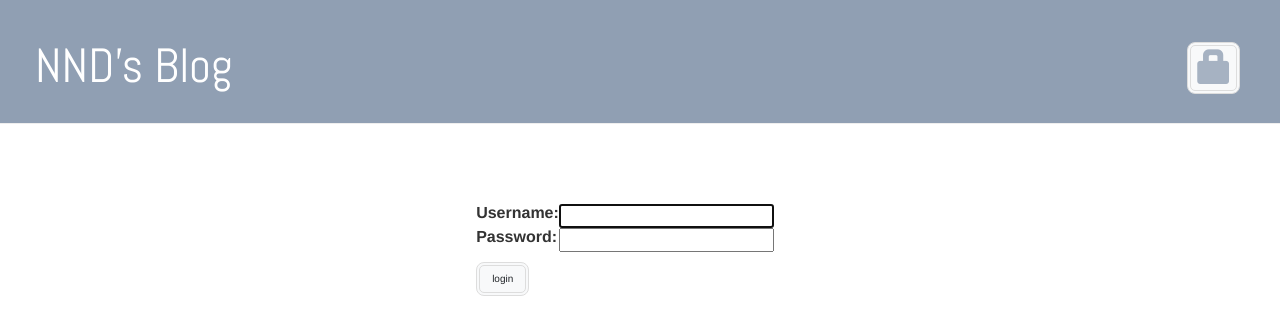
After one commit to NadiadO/my-first-blog, a Django app: page /accounts/login/ in a window 1280 px wide. The commit adds this page. Shown: the top 335 px of the page. Run offline with Django 3.2, Linux system fonts and the light colour scheme; some libraries are stand-ins or nearby versions.

Commit message:
Added security to the website. Login button added.

```diff
--- a/blog/static/css/blog.css
+++ b/blog/static/css/blog.css
@@ -44,7 +44,7 @@ body {
 }
 
 .top-menu, .top-menu:hover, .top-menu:visited {
-    float: left;
+    float: right;
     font-size: 26pt;
     margin-right: 20px;
     text-align:center;
@@ -133,10 +133,6 @@ body {
     float: right;
 }
 
-.barButtons {
-    float: right;
-}
-
 .btn-light {
     border: 4px #DDDDDD;
     border-style:double;
@@ -153,3 +149,8 @@ body {
     padding: 6px 6px 6px 6px;
     float: right;
 }
+
+.loginBtn {
+    font-size: 10px;
+    margin-top: 10px;
+}
--- a/blog/templates/blog/base.html
+++ b/blog/templates/blog/base.html
@@ -12,10 +12,11 @@
     <body>
         <div class="page-header">
             {% if user.is_authenticated %}
-                <div class="barButtons">
-                    <a href="{% url 'post_new' %}" class="top-menu btn btn-light"><span class="glyphicon glyphicon-plus"></span></a>
-                    <a href="{% url 'post_draft_list' %}" class="top-menu btn btn-light"><span class="glyphicon glyphicon-edit"></span></a>
-                </div>
+                <a href="{% url 'post_draft_list' %}" class="top-menu btn btn-light"><span class="glyphicon glyphicon-edit"></span></a>
+                <a href="{% url 'post_new' %}" class="top-menu btn btn-light"><span class="glyphicon glyphicon-plus"></span></a>
+                <p class="top-menu">Hello, {{ user.username }}. <small style="font-size: medium;">(<a href="{% url 'logout' %}">Log out</a>)</small></p>
+            {% else %}
+                <a href="{% url 'login' %}" class="top-menu btn btn-light"><span class="glyphicon glyphicon-lock"></span></a>
             {% endif %}
             <h1><a href="/">NND's Blog</a></h1>
         </div>
--- a/blog/templates/blog/post_draft_list.html
+++ b/blog/templates/blog/post_draft_list.html
@@ -1,7 +1,7 @@
 {% extends 'blog/base.html' %}
 
 {% block content %}
-    <h2 class="title">The Posts</h2>
+    <h2 class="title">The Unpublished Posts</h2>
     {% for post in posts %}
         <div class="post">
             <p class="date">created: {{ post.created_date|date:'d-m-Y' }}</p>
--- /dev/null
+++ b/blog/templates/registration/login.html
@@ -0,0 +1,26 @@
+{% extends "blog/base.html" %}
+
+{% block content %}
+    {% if form.errors %}
+        <p>Your username and password didn't match. Please try again.</p>
+    {% endif %}
+
+    <div class="row justify-content-md-center" style="padding-top: 60px;">
+        <form method="post" action="{% url 'login' %}">
+        {% csrf_token %}
+            <table>
+            <tr>
+                <td>{{ form.username.label_tag }}</td>
+                <td>{{ form.username }}</td>
+            </tr>
+            <tr>
+                <td>{{ form.password.label_tag }}</td>
+                <td>{{ form.password }}</td>
+            </tr>
+            </table>
+
+            <input type="submit" class="loginBtn btn btn-light" value="login" />
+            <input type="hidden" name="next" value="{{ next }}" />
+        </form>
+    </div>
+{% endblock %}
--- a/blog/views.py
+++ b/blog/views.py
@@ -2,6 +2,7 @@ from django.shortcuts import render, get_object_or_404, redirect
 from django.utils import timezone
 from .models import Post
 from .forms import PostForm
+from django.contrib.auth.decorators import login_required
 
 # Views created are below
 
@@ -13,6 +14,7 @@ def post_detail(request,pk):
     post = get_object_or_404(Post, pk=pk)
     return render(request, 'blog/post_detail.html', {'post': post})
 
+@login_required
 def post_new(request):
     if request.method == "POST":
         form = PostForm(request.POST)
@@ -25,6 +27,7 @@ def post_new(request):
         form = PostForm()
     return render(request, 'blog/post_edit.html', {'form': form})
 
+@login_required
 def post_edit(request, pk):
     post = get_object_or_404(Post, pk=pk)
     if request.method == "POST":
@@ -38,15 +41,18 @@ def post_edit(request, pk):
         form = PostForm()
     return render(request, 'blog/post_edit.html', {'form': form})
 
+@login_required
 def post_draft_list(request):
     posts = Post.objects.filter(published_date__isnull=True).order_by('created_date')
     return render(request, 'blog/post_draft_list.html', {'posts': posts})
 
+@login_required
 def post_publish(request, pk):
     post = get_object_or_404(Post, pk=pk)
     post.publish()
     return redirect('post_detail', pk=pk)
 
+@login_required
 def post_remove(request, pk):
     post = get_object_or_404(Post, pk=pk)
     post.delete()
--- a/mysite/urls.py
+++ b/mysite/urls.py
@@ -1,22 +1,10 @@
-"""mysite URL Configuration
-
-The `urlpatterns` list routes URLs to views. For more information please see:
-    https://docs.djangoproject.com/en/2.2/topics/http/urls/
-Examples:
-Function views
-    1. Add an import:  from my_app import views
-    2. Add a URL to urlpatterns:  path('', views.home, name='home')
-Class-based views
-    1. Add an import:  from other_app.views import Home
-    2. Add a URL to urlpatterns:  path('', Home.as_view(), name='home')
-Including another URLconf
-    1. Import the include() function: from django.urls import include, path
-    2. Add a URL to urlpatterns:  path('blog/', include('blog.urls'))
-"""
 from django.contrib import admin
 from django.urls import path, include
+from django.contrib.auth import views
 
 urlpatterns = [
     path('admin/', admin.site.urls),
+    path('accounts/login/', views.LoginView.as_view(), name='login'),
+    path('accounts/logout/', views.LogoutView.as_view(next_page='/'), name='logout'),
     path('', include('blog.urls'))
 ]
```
Also changed, not shown: mysite/settings.py (+2 -12 lines).
